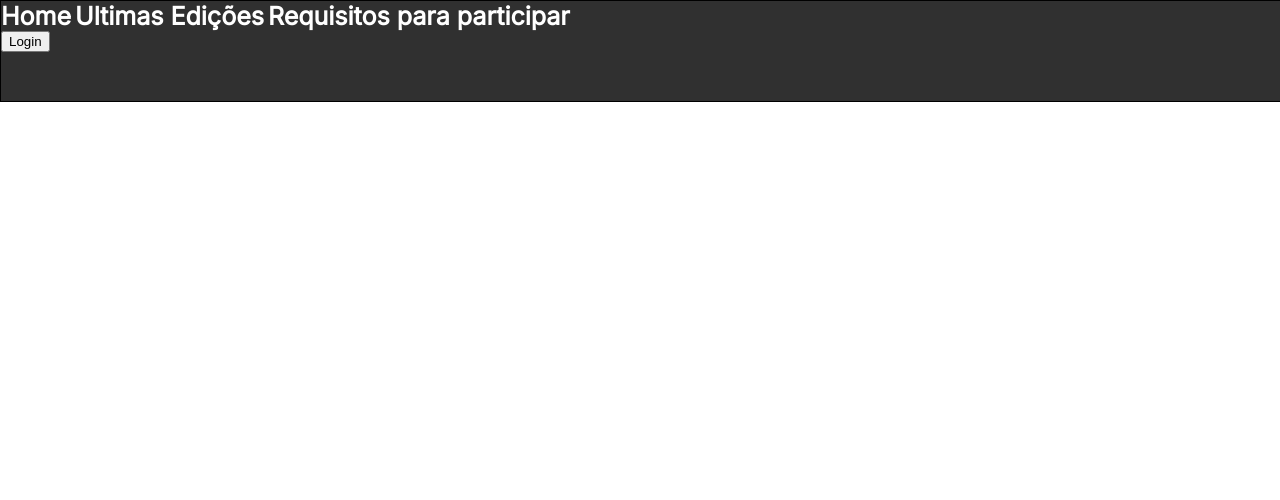
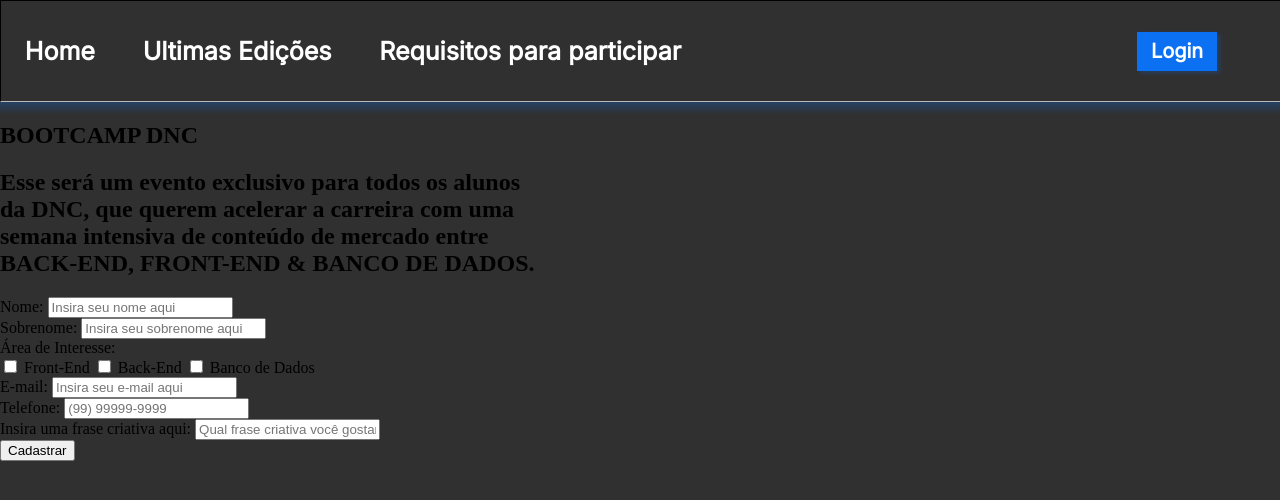
Before and after one commit to denismenegassi/bootcamp-dnc, a plain HTML site: page index.html in a window 1280 px wide. Drawn offline with Linux system fonts and the light colour scheme.

Commit message:
Criando um style separado do html e configurando o menu

```diff
--- a/index.html
+++ b/index.html
@@ -4,30 +4,7 @@
 <meta charset="UTF-8">
 <meta name="viewport" content="width=device-width, initial-scale=1.0">
 <title>Bootcamp DNC</title>
-<style>
-        @import url('https://fonts.googleapis.com/css2?family=Inter:wght@100;400&display=swap');
-
-        body{
-        margin: 0px; /* Margen Externa */
-        padding: 0px; /* Margen Interna */
-
-        }
-
-        #principal{
-            width: 100%;
-            height: 100px;
-            border: 1px solid black;
-            background-color: #303030;
-        }
-
-        #principal div a{
-            font-family: 'Inter';
-            font-size: 25px;
-            font-weight: 600;
-            color: white;
-            text-decoration: none;
-        }
-</style>
+<link rel="stylesheet" href="style.css">
 </head>
 <body>
     <nav id="principal">
@@ -39,5 +16,62 @@
         <button>Login</button>
     </nav>
 
+    <section>
+        <header>
+            <h1>BOOTCAMP DNC</h1>
+
+            <h2>Esse será um evento exclusivo para todos os alunos
+                <br>da <b>DNC</b>, que querem <span class="invert">acelerar a carreira</span> com uma
+                <br>semana intensiva de conteúdo de mercado entre
+                <br><span class="invert">BACK-END, FRONT-END & BANCO DE DADOS.</span></h2>
+        </header>
+
+        <form>
+            <div class="form-group">
+                <label>Nome:</label>
+                <input type="text" placeholder="Insira seu nome aqui">
+            </div>
+
+            <div class="form-group">
+                <label>Sobrenome:</label>
+                <input type="text" placeholder="Insira seu sobrenome aqui">
+            </div>
+
+            <div class="form-group">
+                <label>Área de Interesse:</label>
+                <div class="checkbox">
+                    <input type="checkbox" name="front-end" value="Front-End">
+                    <label>Front-End</label>
+
+                    <input type="checkbox" name="back-end" value="Back-End">
+                    <label>Back-End</label>
+
+                    <input type="checkbox" name="banco-de-dados" value="Banco de Dados">
+                    <label>Banco de Dados</label>
+
+                </div>
+            </div>
+
+            <div class="form-group">
+                <label>E-mail:</E-mail></label>
+                <input type="email" placeholder="Insira seu e-mail aqui">
+            </div>
+
+            <div class="form-group">
+                <label>Telefone:</label>
+                <input type="text" placeholder="(99) 99999-9999">
+            </div>
+
+            <div class="form-group">
+                <label>Insira uma frase criativa aqui:</label>
+                <input type="text" placeholder="Qual frase criativa você gostaria de falar? :)">
+            </div>
+
+            <input type="submit" value="Cadastrar">
+        </form>
+
+
+    </section>
+
 </body>
 </html>
--- /dev/null
+++ b/style.css
@@ -0,0 +1,57 @@
+@import url('https://fonts.googleapis.com/css2?family=Inter:wght@100;400&display=swap');
+
+        body{
+        margin: 0px; /* Margen Externa */
+        padding: 0px; /* Margen Interna */
+
+        background:linear-gradient(180deg, rgba(12, 112, 242, 0.5) 19.91%, rgba(12, 112, 242, 0) 24.84%), #303030;
+        background-repeat: no-repeat;
+
+        }
+
+        #principal{
+            width: 100%;
+            height: 100px;
+            border: 1px solid black;
+            background-color: #303030;
+            display: flex;
+            justify-content: space-between;
+            align-items: center;
+            border-bottom: 1px solid #bababa;
+        }
+
+        #menu{
+            display: flex;
+            width: 55%;
+            justify-content: space-around;
+            align-items: center;
+            height: 100%;
+        }
+
+        #principal div a{
+            font-family: 'Inter';
+            font-size: 25px;
+            font-weight: 600;
+            color: white;
+            text-decoration: none;
+        }
+
+            #principal div a:hover{
+            color: #CCCCCC;
+            transition: 0.3s;
+            }
+
+        #principal button{
+            margin-right: 5%;
+            background-color: #0C70F2;
+            font-family: 'Inter';
+            font-size: 20px;
+            font-weight: 600;
+            color: white;
+            border: 0px;
+            width: 80px;
+            height: 39px;
+            box-shadow: 3px 2px 4px 0px rgba(12, 112, 242, 0.25);
+            cursor: pointer;
+
+        }
```
